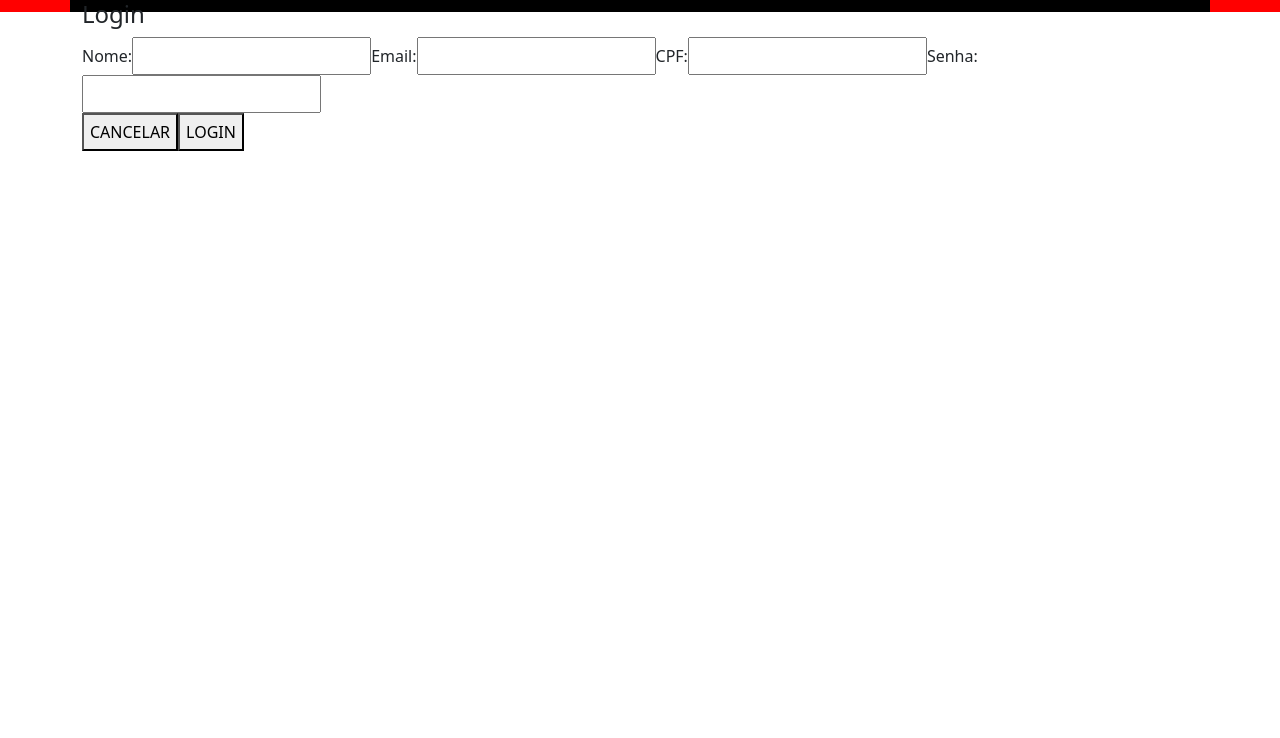
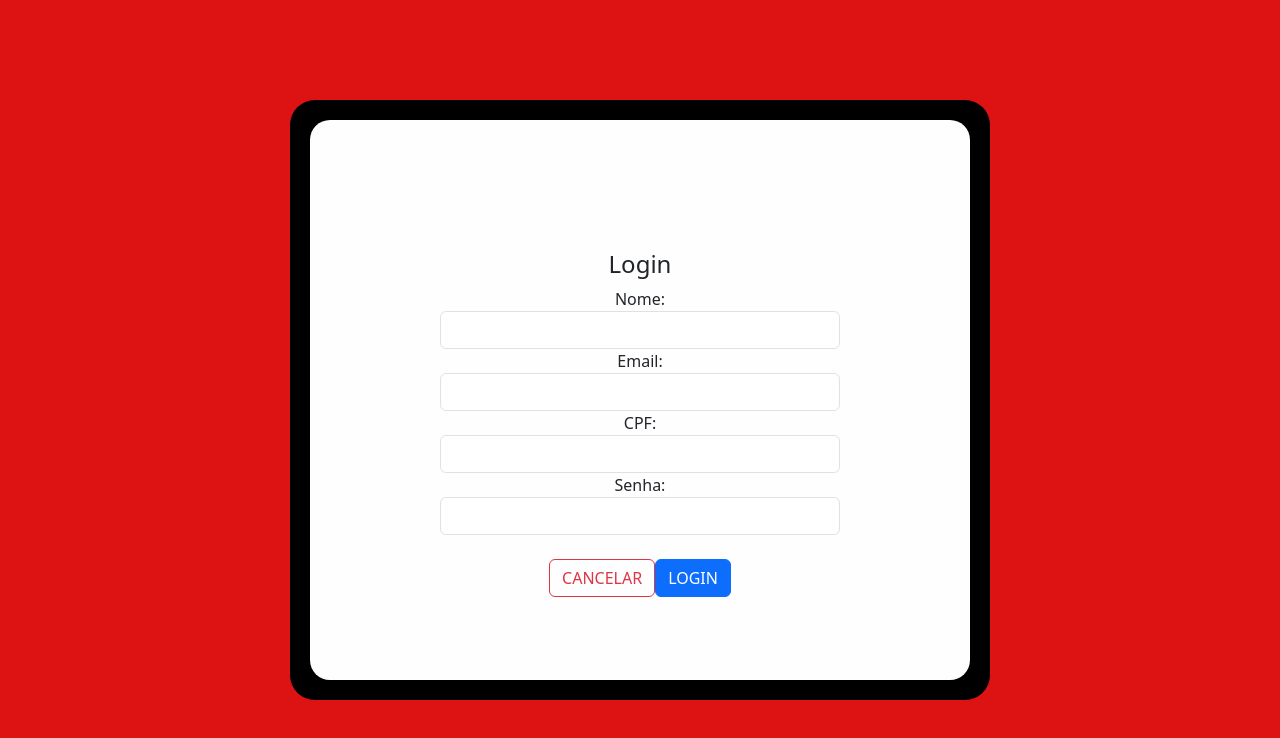
Before and after one commit to GiampaoloResendePereira/Projeto_TCC_Gabriel_Giampaolo_Gustavo_Vitor, a React (Create React App) app in the folder client/: page /login in a window 1280 px wide. Shown: the top 738 px of the page. Built offline with nearby package versions, Linux system fonts and the light colour scheme.

Commit message:
Atualizações: Aplicando novas atualizações das telas de Login e de CalculoFrete

```diff
--- a/client/src/App.jsx
+++ b/client/src/App.jsx
@@ -1,9 +1,7 @@
 
 import CalculoFrete from './components/pages/CalculoFrete';
-import Dashboard from './components/pages/Dashboard';
 import FormEdit from './components/pages/FormEditar/FormEdit';
 import GerenciamentoEntregas from './components/pages/GerenciamentoEntregas';
-import Relatorios from './components/pages/Relatorios';
 import Home from './components/pages/Home'
 import {BrowserRouter as Router, Routes, Route} from 'react-router-dom';
 import Login from './components/pages/Login';
@@ -18,8 +16,6 @@ function App() {
         <Route path ='/gerenciamento_entregas' element={<GerenciamentoEntregas/>}/>
         <Route path ='/calculo_frete' element={<CalculoFrete/>}/>
         <Route path ='/form_entregas' element={<FormEdit/>}/>
-        <Route path ='/dashboard_entregas' element={<Dashboard/>}/>
-        <Route path ='/relatorios' element={<Relatorios/>}/>
         <Route path ='/login' element={<Login/>}/>
       </Routes>
     </Router>
--- a/client/src/components/pages/CalculoFrete.jsx
+++ b/client/src/components/pages/CalculoFrete.jsx
@@ -1,25 +1,22 @@
 import React from 'react'
 import NavBarClient from '../layout/NavBarClient'
+import styles from '../pages/CalculoFrete.module.css'
 
 function CalculoFrete() {
   return (
     <>
       <NavBarClient />
       <div className='frete'>
-        <div className='calculo'>
-          <div>
       <form action="">
-              <label htmlFor="">Digite o CEP de origem</label>
+        <div className={`${styles.calculoFrete}`}>
+          <div className={`${styles.cepOrigem}`}>
+            <label  htmlFor="">Digite o CEP de origem</label>
+            <input type="text" />
+            </div>
             <br />
+            <div className={`${styles.cepDestinatario}`}>
+            <label htmlFor="">Digite o CEP do destinatário</label>
             <input type="text" />
-              <br />
-              <label htmlFor="">Digite o CEP de origem</label>
-              <br />
-              <input type="text" />
-            </form>
-          </div>
-          <div>
-            <form action=""></form>
             </div>
         </div>
           <div className='informativo'>
@@ -37,14 +34,11 @@ function CalculoFrete() {
             <input type="text" />
             <label htmlFor="">Peso  kg</label>
             <input type="text" />
-          <br />
-          <button>Calcular</button>
           </div>
-        <div className='entregas'>
-          <div className='entega_3d'>
-            <div>Entrega em 3 dias</div>
+          <div className="calculo_form">
+            <button type="submit" class="btn btn-outline-danger">CALCULAR</button>
           </div>
-        </div>
+        </form>
       </div>
     </>
 
--- /dev/null
+++ b/client/src/components/pages/CalculoFrete.module.css
@@ -0,0 +1,32 @@
+
+.cepOrigem{
+    border: 1px solid black;
+    height: 90px;
+    width: 500px;
+    display: flex; /*criar layouts flexíveis em um contêines. Sendo aplicando no pai, mas afetando os elementos filhos*/
+    flex-direction:column;
+
+}
+
+.cepOrigem input {
+    height: 40px;
+    width: 170px;
+}
+
+.cepDestinatario{
+    border: 1px solid black;
+    height: 90px;
+    width: 500px;
+    display: flex; /*criar layouts flexíveis em um contêines. Sendo aplicando no pai, mas afetando os elementos filhos*/
+    flex-direction:column;
+}
+
+.cepDestinatario input{
+    height: 40px;
+    width: 170px;
+}
+
+.calculoFrete label{
+    text-align: left;
+
+}
--- a/client/src/components/pages/Dashboard.jsx
+++ /dev/null
@@ -1,9 +0,0 @@
-import React from 'react'
-
-function Dashboard() {
-  return (
-    <div>Dashboard</div>
-  )
-}
-
-export default Dashboard
--- a/client/src/components/pages/GerenciamentoEntregas.jsx
+++ b/client/src/components/pages/GerenciamentoEntregas.jsx
@@ -1,6 +1,5 @@
 import React from 'react'
 import styles from './GerenciamentoEntregas.css'
-import NavBarAdmin from '../layout/NavBarAdmin'
 import EntregasGet from '../Crude/EntregasGet'
 import FormEdit from './FormEditar/FormEdit'
 
@@ -10,7 +9,7 @@ function Gerenciamento_entregas() {
   return (
 
     <>
-      <NavBarAdmin />
+
       <div class='container'>
         <div className='form'>
           <div>Filtro de pesquisa
--- a/client/src/components/pages/Login.jsx
+++ b/client/src/components/pages/Login.jsx
@@ -1,32 +1,34 @@
-import React from 'react'
-import styles from './Login.module.css'
+import React from 'react';
+import styles from './Login.module.css';
 
 function Login() {
   return (
-    <body className={styles.body}>
-      <div className={styles.black} >
-        <div className={`${styles.boxLogion} container`}>
-          <h4>Login</h4>
+    <div className={styles.body}>
+      <div className='boxBlack'></div>
+      <div className={styles.black}>
+        <div className={`${styles.boxLogin} container`}>
           <form action="">
             <div>
+              <h4>Login</h4>
               <label htmlFor="">Nome:</label>
-              <input type="text" />
+              <input class='form-control'type="text" />
               <label htmlFor="">Email:</label>
-              <input type="text" />
+              <input class='form-control' type="text" />
               <label htmlFor="">CPF:</label>
-              <input type="text" />
+              <input class='form-control' type="text" />
               <label htmlFor="">Senha:</label>
-              <input type="password" />
+              <input class='form-control' type="password" />
             </div>
-            <div className='login_form-content-form-actions'>
-              <button type='submit'>CANCELAR</button>
-              <button type='subimit'> LOGIN</button>
+            <br />
+            <div className="login_form">
+              <button type="submit" class="btn btn-outline-danger">CANCELAR</button>
+              <button type="submit" className='btn btn-primary'>LOGIN</button>
             </div>
           </form>
         </div>
       </div>
-    </body>
-  )
+    </div>
+  );
 }
 
-export default Login
+export default Login;
--- a/client/src/components/pages/Login.module.css
+++ b/client/src/components/pages/Login.module.css
@@ -1,12 +1,39 @@
 .body {
-    background-color: red;
+  height: 100vh;
+  display: flex;
+  justify-content: center; /*é usada para descrever o alinhamento do contêiner de caixa flexível. */
+  align-items: center;
+  background-color: #dd1313;
+}
+
+.black {
+  background-color: #000;
+  padding: 20px;
+  border-radius: 8px;
+  width: 700px;
+  height: 600px;
+  border-radius: 25px;
+}
+
+.boxLogin {
+  background-color: #fffefe;
+  padding: 30px;
+  border-radius: 20px;
+  box-shadow: 0 4px 8px rgba(0, 0, 0, 0.1);
+  width: 650px;
 
 }
 
-.boxLogion {
-    background-color: black;
-    line-height: 2;
-    height :12px;
-    width:18px;
-    flex-direction:column;
+form{
+    width: 400px;  /*laargura do elemento*/
+    height: 300px; /*altura do elemento*/
+    margin: 100px auto;
+    text-align: center;
+
 }
+.input{
+    display:block;
+    margin: 10px auto;
+    width: 250px;
+    height: 30px;
+}
--- a/client/src/components/pages/Relatorios.jsx
+++ /dev/null
@@ -1,9 +0,0 @@
-import React from 'react'
-
-function Relatorios() {
-  return (
-    <div>Relatorios</div>
-  )
-}
-
-export default Relatorios
```
Also changed, not shown: client/src/components/pages/EditarEntregas.jsx (deleted). Lines whose indentation alone changed are shown as unchanged.
